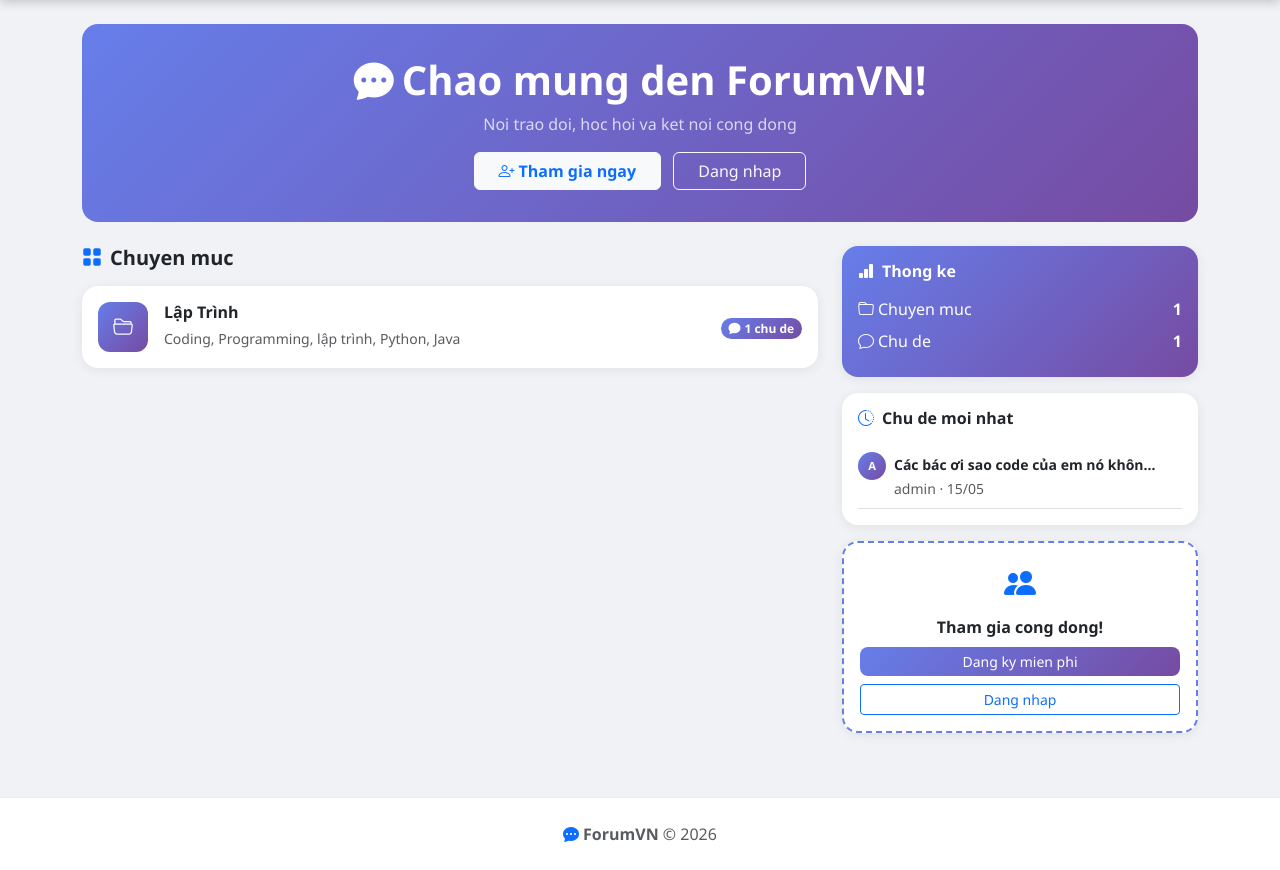
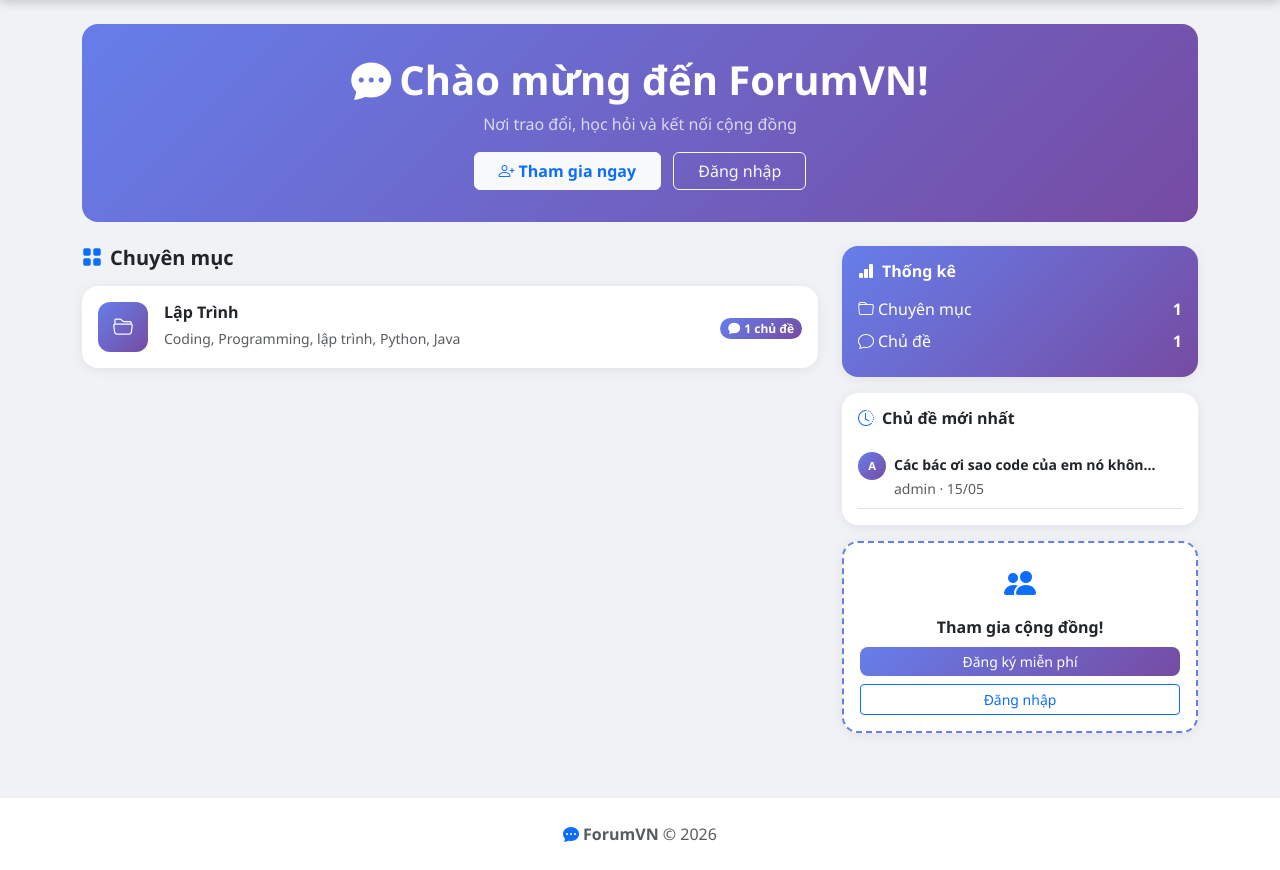
Before and after one commit to lt2224117-hub/forum-project-, a Django app: page / in a window 1280 px wide. Shown: the part 60-930 px from the top of the page. Run offline with Django 5.2, Linux system fonts and the light colour scheme; data comes from the database, SQL or seed files in the repository.

Commit message:
fix: them dau tieng Viet home.html

```diff
--- a/templates/forum/home.html
+++ b/templates/forum/home.html
@@ -1,23 +1,23 @@
 {% extends 'base.html' %}
-{% block title %}Trang chu - ForumVN{% endblock %}
+{% block title %}Trang chủ - ForumVN{% endblock %}
 {% block content %}
 
 <div class="hero text-center mb-4">
-    <h1 class="fw-bold mb-2"><i class="bi bi-chat-dots-fill me-2"></i>Chao mung den ForumVN!</h1>
-    <p class="mb-3 opacity-75">Noi trao doi, hoc hoi va ket noi cong dong</p>
+    <h1 class="fw-bold mb-2"><i class="bi bi-chat-dots-fill me-2"></i>Chào mừng đến ForumVN!</h1>
+    <p class="mb-3 opacity-75">Nơi trao đổi, học hỏi và kết nối cộng đồng</p>
     {% if not user.is_authenticated %}
     <a href="{% url 'accounts:register' %}" class="btn btn-light text-primary fw-bold px-4 me-2">
         <i class="bi bi-person-plus me-1"></i>Tham gia ngay
     </a>
-    <a href="{% url 'accounts:login' %}" class="btn btn-outline-light px-4">Dang nhap</a>
+    <a href="{% url 'accounts:login' %}" class="btn btn-outline-light px-4">Đăng nhập</a>
     {% else %}
-    <p class="mb-0 fw-bold fs-5">Xin chao, {{ user.username }}! <i class="bi bi-hand-wave"></i></p>
+    <p class="mb-0 fw-bold fs-5">Xin chào, {{ user.username }}! <i class="bi bi-hand-wave"></i></p>
     {% endif %}
 </div>
 
 <div class="row">
     <div class="col-md-8">
-        <h5 class="fw-bold mb-3"><i class="bi bi-grid-fill text-primary me-2"></i>Chuyen muc</h5>
+        <h5 class="fw-bold mb-3"><i class="bi bi-grid-fill text-primary me-2"></i>Chuyên mục</h5>
         {% for category in categories %}
         <div class="card mb-3 topic-row">
             <div class="card-body d-flex align-items-center py-3">
@@ -36,33 +36,33 @@
                 </div>
                 <div class="text-end">
                     <span class="badge rounded-pill" style="background:linear-gradient(135deg,#667eea,#764ba2)">
-                        <i class="bi bi-chat-fill me-1"></i>{{ category.topics.count }} chu de
+                        <i class="bi bi-chat-fill me-1"></i>{{ category.topics.count }} chủ đề
                     </span>
                 </div>
             </div>
         </div>
         {% empty %}
-        <div class="alert alert-info">Chua co chuyen muc. <a href="/admin">Tao ngay</a></div>
+        <div class="alert alert-info">Chưa có chuyên mục. <a href="/admin">Tạo ngay</a></div>
         {% endfor %}
     </div>
 
     <div class="col-md-4">
         <div class="card mb-3" style="background:linear-gradient(135deg,#667eea,#764ba2);color:white;">
             <div class="card-body">
-                <h6 class="fw-bold mb-3"><i class="bi bi-bar-chart-fill me-2"></i>Thong ke</h6>
+                <h6 class="fw-bold mb-3"><i class="bi bi-bar-chart-fill me-2"></i>Thống kê</h6>
                 <div class="d-flex justify-content-between mb-2">
-                    <span><i class="bi bi-folder me-1"></i>Chuyen muc</span>
+                    <span><i class="bi bi-folder me-1"></i>Chuyên mục</span>
                     <strong>{{ categories.count }}</strong>
                 </div>
                 <div class="d-flex justify-content-between mb-2">
-                    <span><i class="bi bi-chat me-1"></i>Chu de</span>
+                    <span><i class="bi bi-chat me-1"></i>Chủ đề</span>
                     <strong>{{ recent_topics.count }}</strong>
                 </div>
             </div>
         </div>
 
         <div class="card p-3 mb-3">
-            <h6 class="fw-bold mb-3"><i class="bi bi-clock-history text-primary me-2"></i>Chu de moi nhat</h6>
+            <h6 class="fw-bold mb-3"><i class="bi bi-clock-history text-primary me-2"></i>Chủ đề mới nhất</h6>
             {% for topic in recent_topics %}
             <div class="d-flex align-items-start border-bottom py-2">
                 <div class="avatar-circle me-2" style="width:28px;height:28px;font-size:0.7rem;flex-shrink:0;">
@@ -82,9 +82,9 @@
         {% if not user.is_authenticated %}
         <div class="card p-3 text-center" style="border:2px dashed #667eea;">
             <i class="bi bi-people-fill text-primary fs-2 mb-2"></i>
-            <p class="mb-2 fw-semibold">Tham gia cong dong!</p>
-            <a href="{% url 'accounts:register' %}" class="btn btn-primary btn-sm mb-2 w-100">Dang ky mien phi</a>
-            <a href="{% url 'accounts:login' %}" class="btn btn-outline-primary btn-sm w-100">Dang nhap</a>
+            <p class="mb-2 fw-semibold">Tham gia cộng đồng!</p>
+            <a href="{% url 'accounts:register' %}" class="btn btn-primary btn-sm mb-2 w-100">Đăng ký miễn phí</a>
+            <a href="{% url 'accounts:login' %}" class="btn btn-outline-primary btn-sm w-100">Đăng nhập</a>
         </div>
         {% endif %}
     </div>
```
